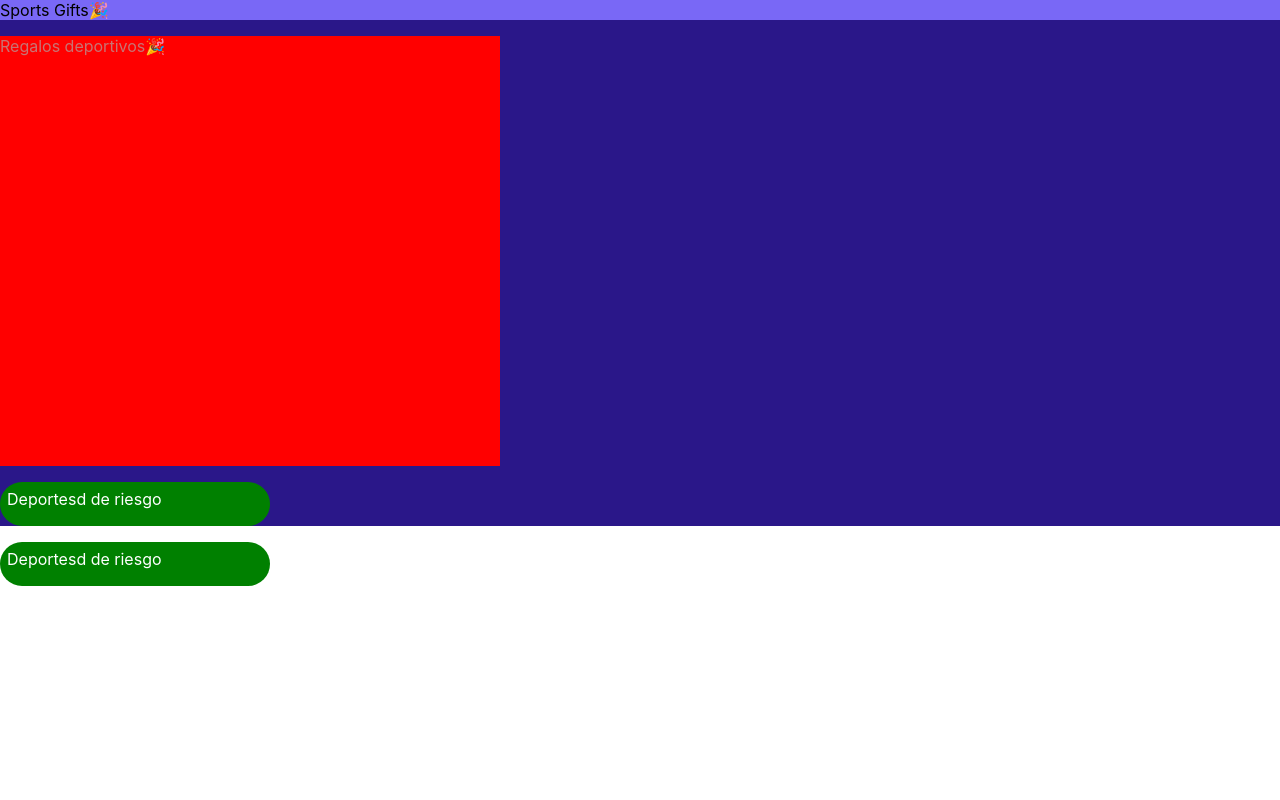
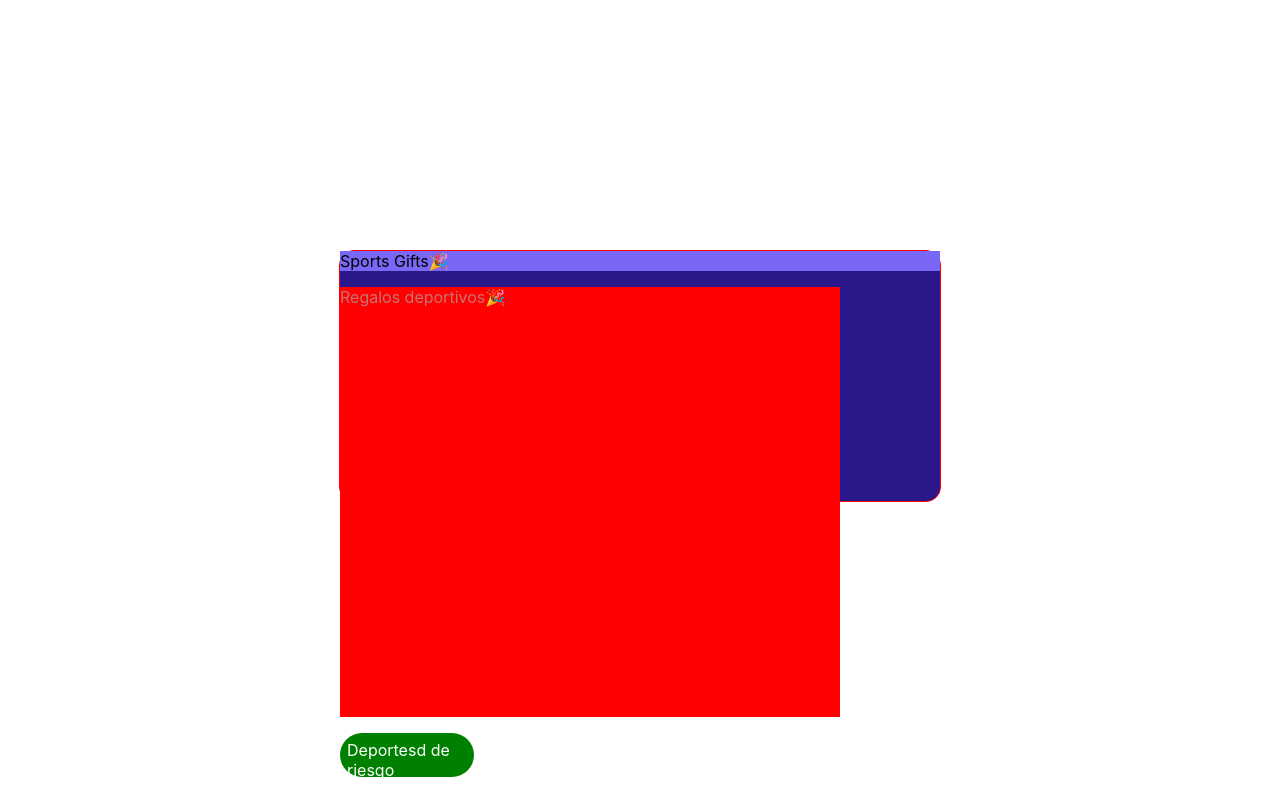
Before and after one commit to CesarDavidMorenR/gift-list-nuwe, a React (Create React App) app: page / in a window 1280 px wide. Built offline with nearby package versions, Linux system fonts and the light colour scheme.

Commit message:
Checkpoint: Organize components and renders it with the css

```diff
--- a/src/App.css
+++ b/src/App.css
@@ -1,11 +1,11 @@
 .cardsContainer {
   background-color: rgb(42, 23, 137);
-  /* display:block;
+  display:block;
   margin: 250px auto;
   width: 600px;
   height: 250px;
   border: 1px solid red;
-  border-radius: 15px; */
+  border-radius: 15px;
 }
 
 /* Tag Styles */
--- a/src/App.js
+++ b/src/App.js
@@ -1,4 +1,3 @@
-import { Tag } from "../src/components/Tag.js";
 // import { Description } from "../src/components/Description.js";
 // import { Header } from "../src/components/Header.js";
 import React from 'react';
@@ -8,9 +7,6 @@ import "./App.css";
 
 export const App = () => {
   return (
-    <div>
       <Container />
-      <Tag />
-    </div>
   )
 }
```
